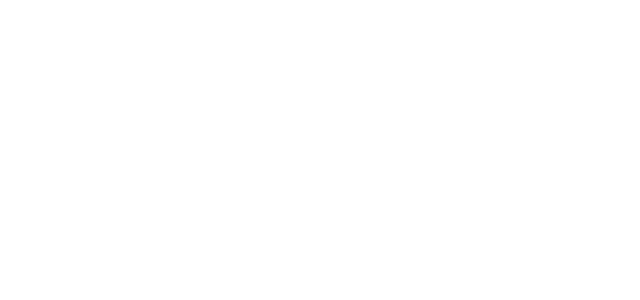
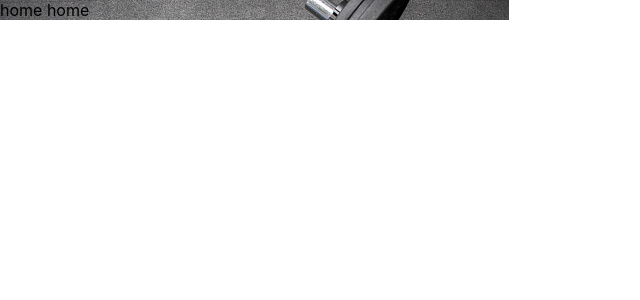
Before and after one commit to Otuyanyangayi/FitnessbyOtuya-, a React (Create React App) app: page / in a window 1280 px wide. Shown: the top 300 px of the page, without its empty margins (0-640 px from the left). Built offline with nearby package versions, Linux system fonts and the light colour scheme.

Commit message:
install material-ui

```diff
--- a/package.json
+++ b/package.json
@@ -3,6 +3,11 @@
   "version": "0.1.0",
   "private": true,
   "dependencies": {
+    "@emotion/react": "^11.10.0",
+    "@emotion/styled": "^11.10.0",
+    "@material-ui/core": "^4.12.4",
+    "@mui/icons-material": "^5.10.2",
+    "@mui/material": "^5.10.2",
     "@testing-library/jest-dom": "^5.16.5",
     "@testing-library/react": "^13.3.0",
     "@testing-library/user-event": "^13.5.0",
--- a/src/App.js
+++ b/src/App.js
@@ -1,10 +1,11 @@
-import logo from './logo.svg';
+import Background from './images/bg1.jpg';
 import './App.css';
 
 function App() {
   return (
-    <div className="App">
-
+    <div style={{ backgroundImage: `url(${Background})`, backgroundRepeat: 'no-repeat', backgroundsize:"cover"}}>
+      home
+      home
     </div>
   );
 }
```
Also changed, not shown: src/images/bg1.jpg (added), 1 other file (tests, documents, lock files or other folders).
